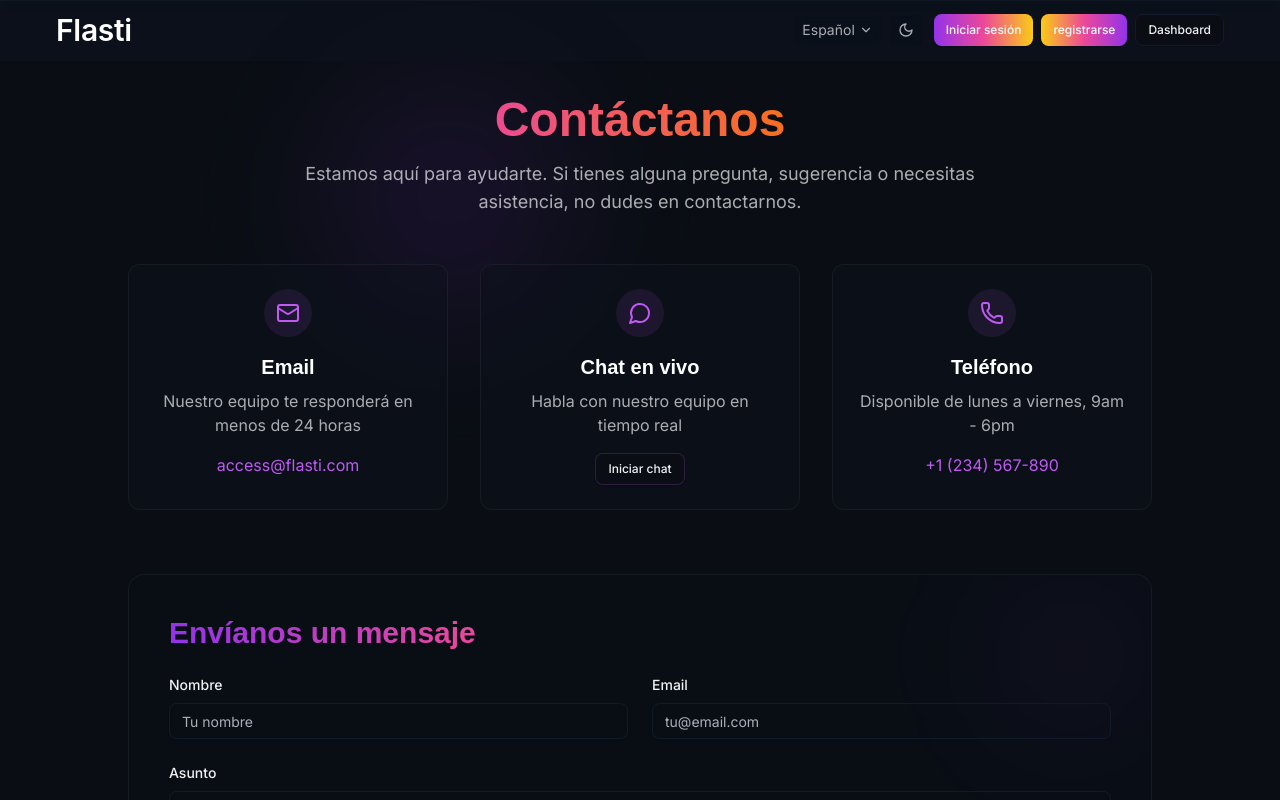
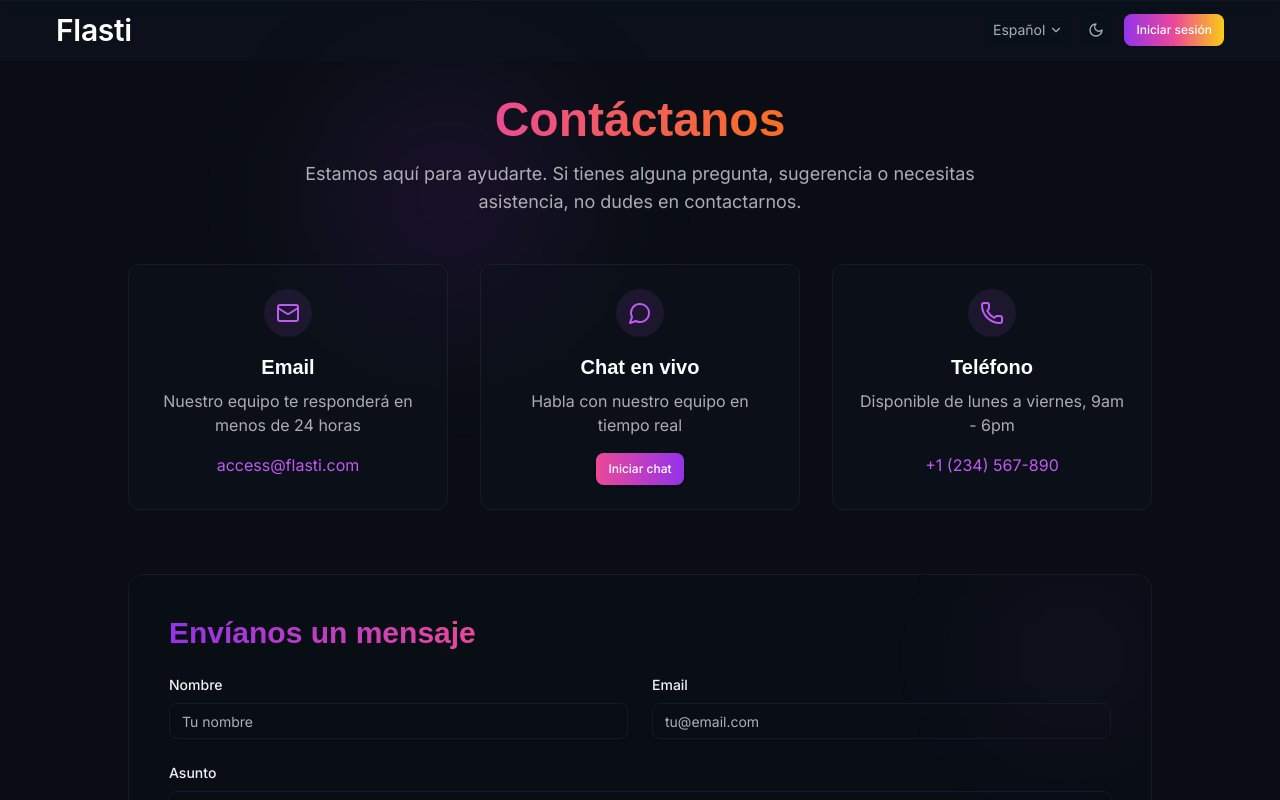
Before and after one commit to businessflasti/flasti, a Next.js app: page /contacto in a window 1280 px wide. Shown: the top 800 px of the page. Built offline with nearby package versions, Linux system fonts and the light colour scheme.

Commit message:
Fix: Ocultar burbuja de chat en inicio, cambiar color botón chat y simplificar navbar

```diff
--- a/src/app/contacto/page.tsx
+++ b/src/app/contacto/page.tsx
@@ -127,9 +127,9 @@ export default function ContactoPage() {
               <h3 className="text-xl font-semibold mb-2">Chat en vivo</h3>
               <p className="text-foreground/70 mb-4">Habla con nuestro equipo en tiempo real</p>
               <Button
-                variant="outline"
+                variant="default"
                 size="sm"
-                className="border-primary/20 hover:border-primary/50"
+                className="bg-gradient-to-r from-[#ec4899] to-[#9333ea] text-white hover:opacity-90 transition-all"
                 onClick={openChat}
               >
                 Iniciar chat
--- a/src/components/layout/MainLayout.tsx
+++ b/src/components/layout/MainLayout.tsx
@@ -1,11 +1,12 @@
 "use client";
 
-import { memo, Suspense } from 'react';
+import { memo, Suspense, useEffect } from 'react';
 import dynamic from 'next/dynamic';
 import Navbar from "@/components/layout/Navbar";
 import Footer from "@/components/layout/Footer";
 import AffiliateTracker from "@/components/affiliate/AffiliateTracker";
 import { usePathname } from 'next/navigation';
+import DirectTawkToScript from "@/components/chat/DirectTawkToScript";
 
 // Cargar el chat widget de forma diferida para mejorar el rendimiento inicial
 const DashboardChatWidget = dynamic(
@@ -25,8 +26,14 @@ const MainLayout = ({ children, showHeader = false, disableChat = false }: MainL
   // Determinar si estamos en una página interna (dashboard) o externa
   const isInternalPage = pathname?.startsWith('/dashboard');
 
+  // Determinar si estamos en la página de contacto
+  const isContactPage = pathname === '/contacto';
+
   // Solo mostrar el chat en páginas internas (dashboard)
   const shouldShowChat = !disableChat && isInternalPage;
+
+  // Ocultar la burbuja de chat en todas las páginas excepto en la de contacto
+  DirectTawkToScript({ showBubble: isContactPage });
 
   return (
     <div className="min-h-screen flex flex-col relative gradient-background overflow-hidden">
--- a/src/components/layout/Navbar.tsx
+++ b/src/components/layout/Navbar.tsx
@@ -33,16 +33,6 @@ const Navbar = () => {
                 {t('iniciarSesion')}
               </Button>
             </Link>
-            <Link href="/register-simple">
-              <Button variant="outline" size="sm" className="whitespace-nowrap bg-gradient-to-r from-[#facc15] via-[#ec4899] to-[#9333ea] text-white border-0 hover:opacity-90">
-                {t('registrarse')}
-              </Button>
-            </Link>
-            <Link href="/dashboard-new">
-              <Button variant="outline" size="sm" className="whitespace-nowrap">
-                Dashboard
-              </Button>
-            </Link>
           </div>
         </div>
       </div>
```
